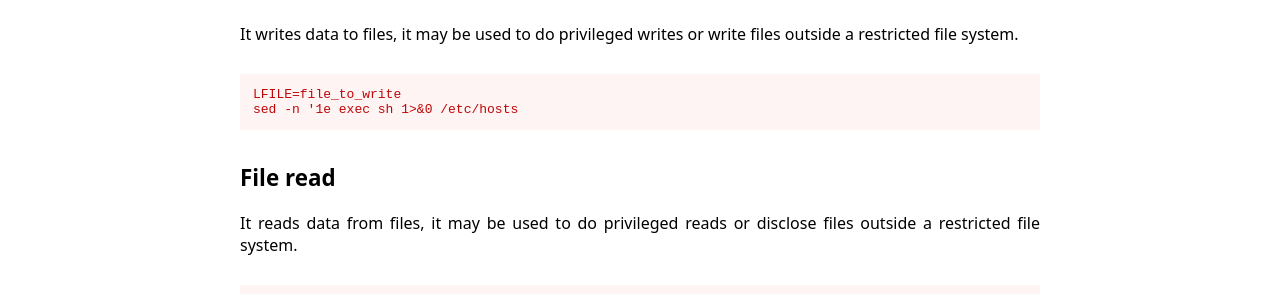
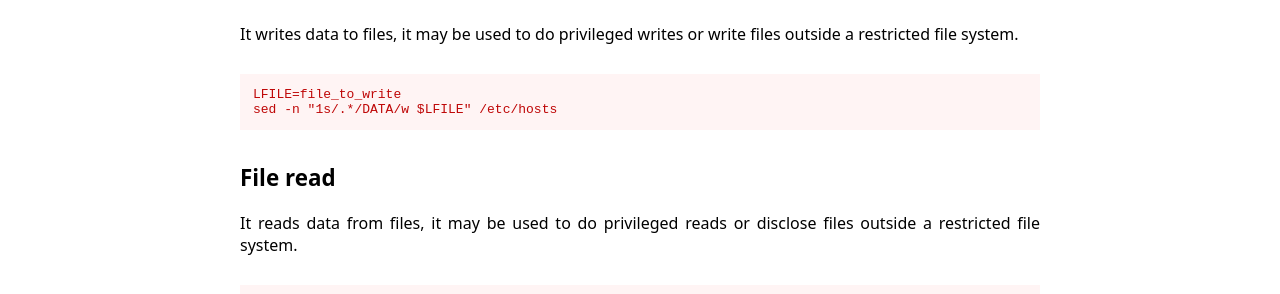
Before and after one commit to GTFOBins/GTFOBins.github.io, a Jekyll site: the page built from _gtfobins/sed.md, in a window 1280 px wide. Shown: the part 717-1011 px from the top of the page. Built offline with Jekyll 4.4.1, drawn with Linux system fonts in a browser that asks for light colours.

Commit message:
Fix sed file write

```diff
--- a/_gtfobins/sed.md
+++ b/_gtfobins/sed.md
@@ -11,7 +11,7 @@ functions:
   file-write:
     - code: |
         LFILE=file_to_write
-        sed -n '1e exec sh 1>&0 /etc/hosts
+        sed -n "1s/.*/DATA/w $LFILE" /etc/hosts
   file-read:
     - code: |
         LFILE=file_to_read
```
